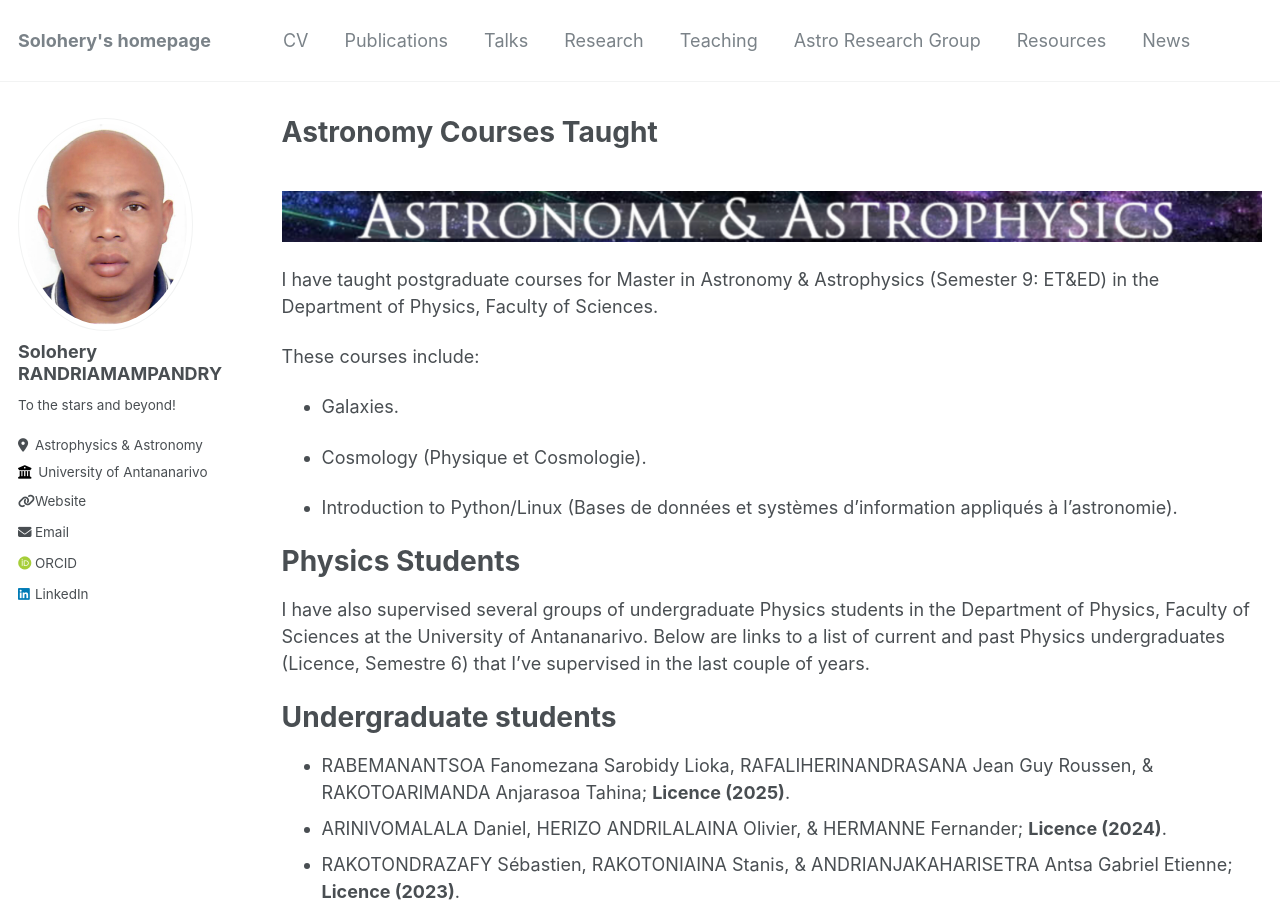
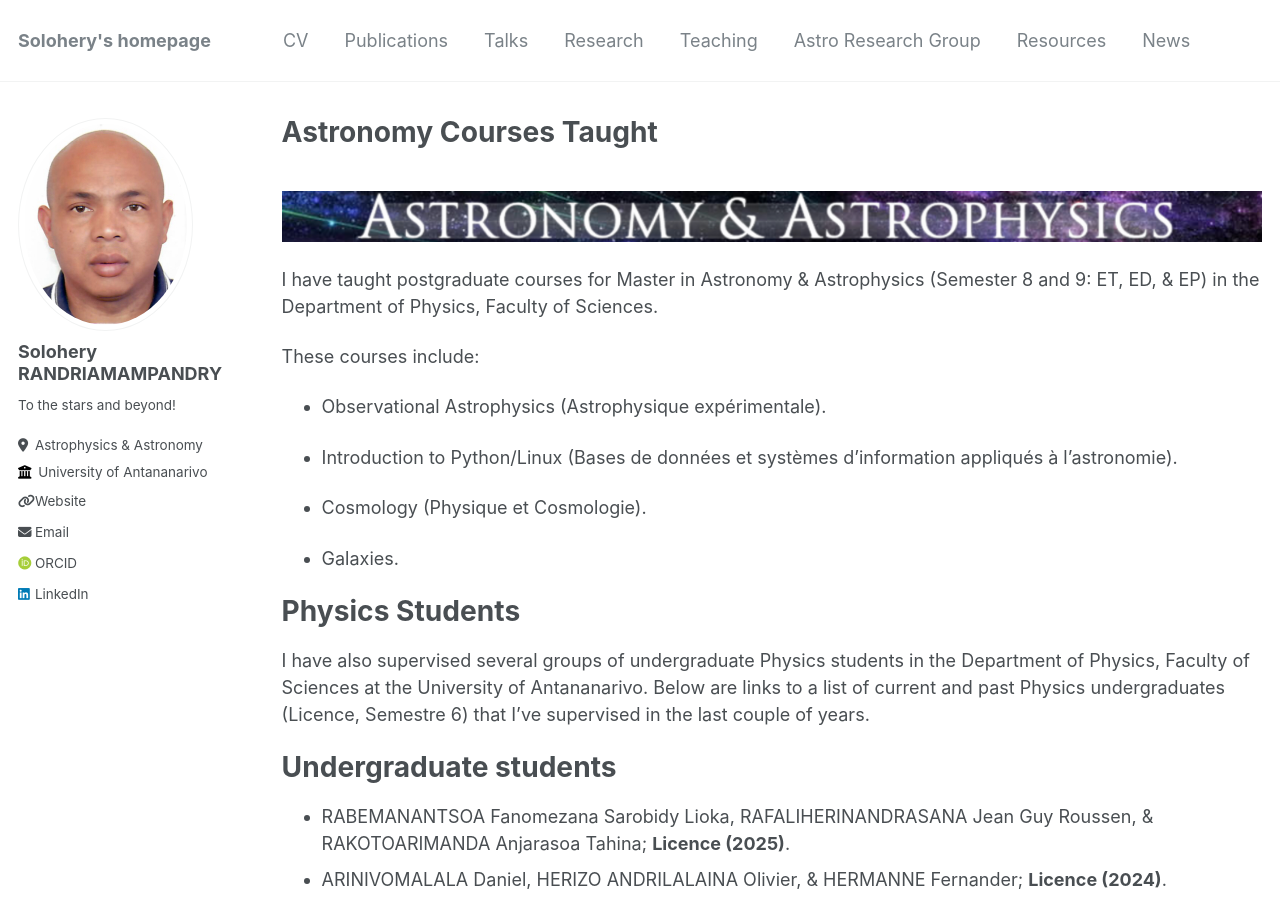
Before and after one commit to solohery-astro/solohery-astro.github.io, a Jekyll site: the page built from _pages/teaching.md, in a window 1280 px wide and 900 px high. Built offline with Jekyll 4.4.1, drawn with Linux system fonts in a browser that asks for light colours; some web fonts are replaced.

Commit message:
Revise teaching experience and course list
Updated course details and added new courses taught.

```diff
--- a/_pages/teaching.md
+++ b/_pages/teaching.md
@@ -7,15 +7,17 @@ author_profile: true
 
 <br/><img src='/images/AEA.png'>
 
-I have taught postgraduate courses for Master in Astronomy & Astrophysics (Semester 9: ET&ED) in the Department of Physics, Faculty of Sciences.
+I have taught postgraduate courses for Master in Astronomy & Astrophysics (Semester 8 and 9: ET, ED, & EP) in the Department of Physics, Faculty of Sciences.
 
 These courses include:
 
-* Galaxies.
+* Observational Astrophysics (Astrophysique expérimentale).
+
+* Introduction to Python/Linux (Bases de données et systèmes d’information appliqués à l’astronomie).
 
 * Cosmology (Physique et Cosmologie).
 
-* Introduction to Python/Linux (Bases de données et systèmes d’information appliqués à l’astronomie).
+* Galaxies.
 
 Physics Students
 ======
```
